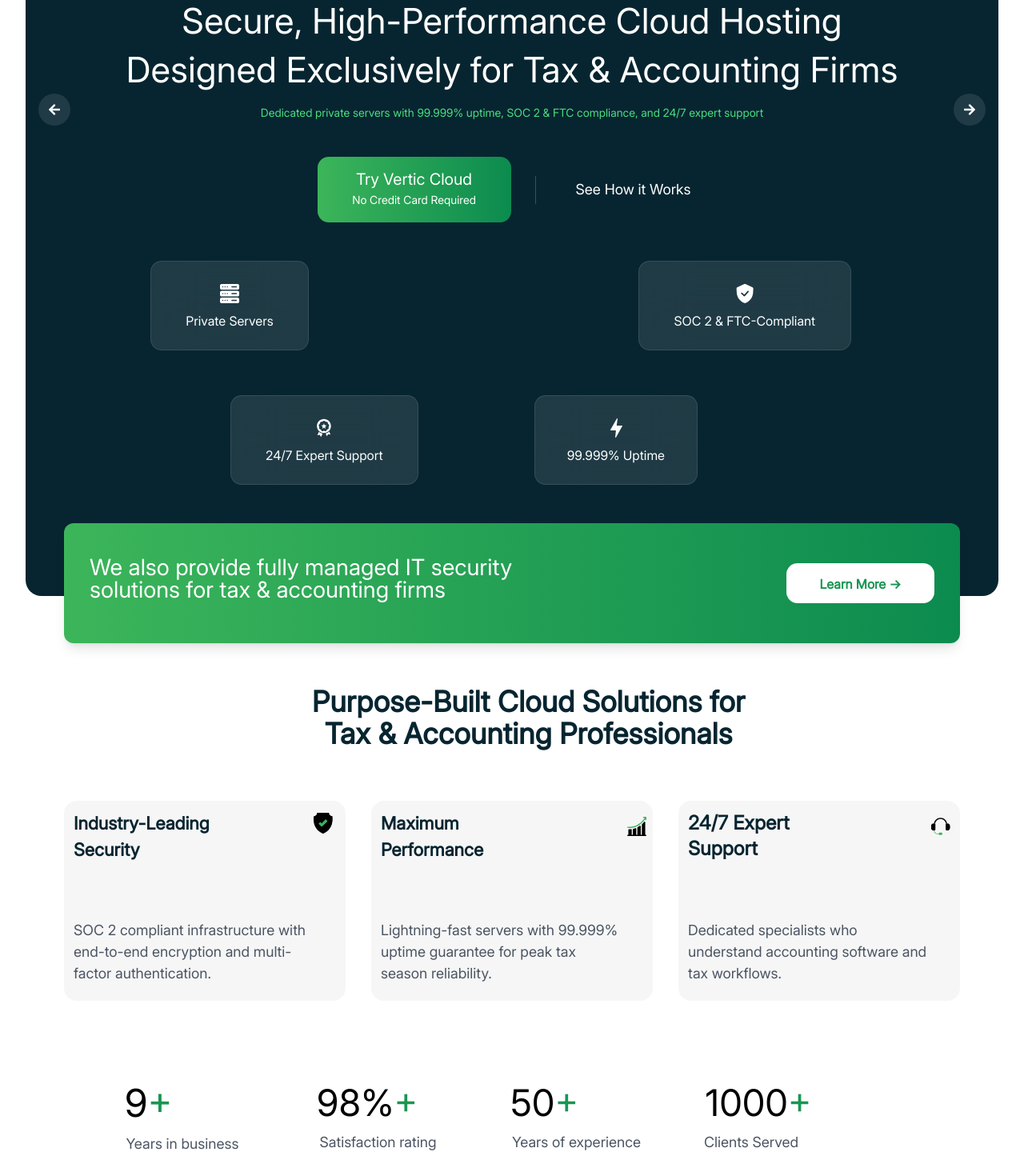
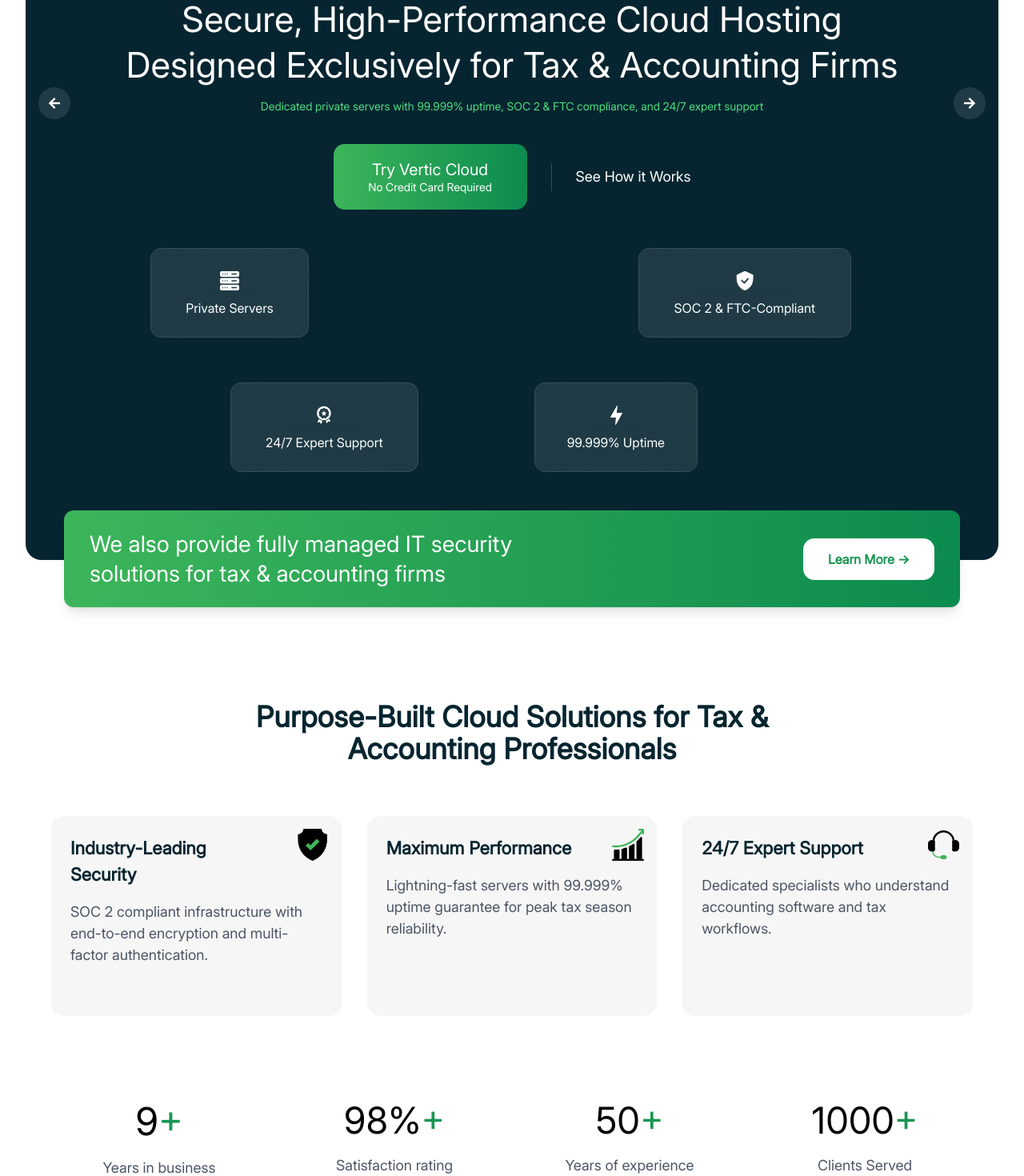
Before and after one commit to hamzaDev1947/junaid, a React (Create React App) app: page / in a window 1280 px wide. Shown: the part 280-1750 px from the top of the page at 80% size. Built offline with nearby package versions, Linux system fonts and the light colour scheme.

Commit message:
workupdate

```diff
--- a/src/App.js
+++ b/src/App.js
@@ -299,7 +299,7 @@ function App() {
           </div>
         )}
 
-        <div className="relative text-center mt-24">
+        <div className="relative text-center mt-24 px-4">
           {/* Left Arrow */}
           <button
             ref={prevRef}
@@ -327,54 +327,53 @@ function App() {
             className="w-full"
           >
             <SwiperSlide>
-              <h1 className="font-[inter] w-[1085px] h-[122px] mx-auto text-[44px] leading-[61px] tracking-[0] text-white">
+              <h1 className="font-[inter] text-white text-[28px] sm:text-[36px] md:text-[44px] leading-[130%] tracking-[0] w-full max-w-[1085px] mx-auto">
                 Secure, High-Performance Cloud Hosting <br />
                 Designed Exclusively for Tax & Accounting Firms
               </h1>
-              <p className="text-green-400 font-[inter] text-[14px] leading-[100%] w-[845px] h-[22px] mx-auto mt-4">
+              <p className="text-green-400 font-[inter] text-[14px] leading-[100%] max-w-[845px] w-full mx-auto mt-4">
                 Dedicated private servers with 99.999% uptime, SOC 2 & FTC
                 compliance, and 24/7 expert support
               </p>
               <div className="mt-10">
-                <div className="w-[452px] h-[82px] flex items-center justify-center gap-[30px] relative mx-auto rounded-[14px]">
-                  <button className="w-[242px] h-[82px] px-[40px] py-[18px] rounded-[14px] bg-gradient-to-r from-[#3CB55A] to-[#0C8B4F] flex flex-col items-center justify-center gap-[5px] text-white font-[inter] cursor-pointer">
-                    <span className="w-[158px] h-[24px] font-[inter] text-[20px] leading-[100%] text-white">
+                <div className="w-full max-w-[452px] h-auto flex flex-wrap sm:flex-nowrap items-center justify-center gap-[20px] sm:gap-[30px] mx-auto rounded-[14px]">
+                  <button className="w-full sm:w-[242px] h-[82px] px-[30px] py-[18px] rounded-[14px] bg-gradient-to-r from-[#3CB55A] to-[#0C8B4F] flex flex-col items-center justify-center gap-[5px] text-white font-[inter]">
+                    <span className="text-[20px] leading-[100%] text-white">
                       Try Vertic Cloud
                     </span>
-                    <span className="w-[162px] h-[17px] font-[inter] text-[14px] leading-[100%] text-white">
+                    <span className="text-[14px] leading-[100%] text-white">
                       No Credit Card Required
                     </span>
                   </button>
-                  <div className="w-px h-[35px] border-l border-white opacity-20"></div>
-                  <button className="px-[20px] flex items-center justify-center text-[18px] font-[inter] leading-[100%] whitespace-nowrap text-white bg-transparent">
+                  <div className="hidden sm:block w-px h-[35px] border-l border-white opacity-20"></div>
+                  <button className="text-[18px] font-[inter] leading-[100%] whitespace-nowrap text-white bg-transparent">
                     See How it Works
                   </button>
                 </div>
               </div>
             </SwiperSlide>
 
-            {/* Second Slide Example (optional) */}
             <SwiperSlide>
-              <h1 className="font-[inter] w-[1085px] h-[122px] mx-auto text-[44px] leading-[61px] tracking-[0] text-white">
+              <h1 className="font-[inter] text-white text-[28px] sm:text-[36px] md:text-[44px] leading-[130%] tracking-[0] w-full max-w-[1085px] mx-auto">
                 Super Fast and Secure Cloud Solutions <br />
                 Built for Modern Accounting Firms
               </h1>
-              <p className="text-green-400 font-[inter] text-[14px] leading-[100%] w-[845px] h-[22px] mx-auto mt-4">
+              <p className="text-green-400 font-[inter] text-[14px] leading-[100%] max-w-[845px] w-full mx-auto mt-4">
                 24/7 managed support, 99.999% uptime guarantee, and secure data
                 backups.
               </p>
               <div className="mt-10">
-                <div className="w-[452px] h-[82px] flex items-center justify-center gap-[30px] relative mx-auto rounded-[14px]">
-                  <button className="w-[242px] h-[82px] px-[40px] py-[18px] rounded-[14px] bg-gradient-to-r from-[#3CB55A] to-[#0C8B4F] flex flex-col items-center justify-center gap-[5px] text-white font-[inter] cursor-pointer">
-                    <span className="w-[158px] h-[24px] font-[inter] text-[20px] leading-[100%] text-white">
+                <div className="w-full max-w-[452px] h-auto flex flex-wrap sm:flex-nowrap items-center justify-center gap-[20px] sm:gap-[30px] mx-auto rounded-[14px]">
+                  <button className="w-full sm:w-[242px] h-[82px] px-[30px] py-[18px] rounded-[14px] bg-gradient-to-r from-[#3CB55A] to-[#0C8B4F] flex flex-col items-center justify-center gap-[5px] text-white font-[inter]">
+                    <span className="text-[20px] leading-[100%] text-white">
                       Try Vertic Cloud
                     </span>
-                    <span className="w-[162px] h-[17px] font-[inter] text-[14px] leading-[100%] text-white">
+                    <span className="text-[14px] leading-[100%] text-white">
                       No Credit Card Required
                     </span>
                   </button>
-                  <div className="w-px h-[35px] border-l border-white opacity-20"></div>
-                  <button className="px-[20px] flex items-center justify-center text-[18px] font-[inter] leading-[100%] whitespace-nowrap text-white bg-transparent">
+                  <div className="hidden sm:block w-px h-[35px] border-l border-white opacity-20"></div>
+                  <button className="text-[18px] font-[inter] leading-[100%] whitespace-nowrap text-white bg-transparent">
                     See How it Works
                   </button>
                 </div>
@@ -382,18 +381,20 @@ function App() {
             </SwiperSlide>
           </Swiper>
         </div>
+
         <section
           id="features"
-          className="w-full px-6 py-16 transition-all duration-500 ease-in-out"
+          className="w-full px-4 sm:px-6 py-16 transition-all duration-500 ease-in-out"
         >
           <div className="max-w-6xl mx-auto grid grid-cols-1 md:grid-cols-2 gap-6 text-center">
-            <div className="w-[198px] h-[112px] border border-white/10 rounded-[14px] bg-white/10 backdrop-blur-[30px] pt-[28px] pr-[34px] pb-[28px] pl-[34px] text-white cursor-pointer transition duration-500 transform -translate-x-4 -translate-y-4 ml-[140px]">
+            <div className="w-full sm:w-[198px] h-[112px] border border-white/10 rounded-[14px] bg-white/10 backdrop-blur-[30px] pt-[28px] px-[34px] text-white cursor-pointer transition duration-500 transform -translate-x-2 sm:-translate-x-4 -translate-y-4 sm:ml-[140px]">
               <div className="flex flex-col items-center gap-[10px]">
                 <img src="/pri.svg" alt="Private Servers" className="w-6 h-6" />
                 <span>Private Servers</span>
               </div>
             </div>
-            <div className="w-[265.7px] h-[112px] border border-white/10 rounded-[14px] bg-white/10 backdrop-blur-[30px] pt-[28px] pr-[34px] pb-[28px] pl-[34px] text-white cursor-pointer transition duration-500 transform translate-x-4 -translate-y-4 ml-[130px] ">
+
+            <div className="w-full sm:w-[265.7px] h-[112px] border border-white/10 rounded-[14px] bg-white/10 backdrop-blur-[30px] pt-[28px] px-[34px] text-white cursor-pointer transition duration-500 transform translate-x-2 sm:translate-x-4 -translate-y-4 sm:ml-[130px]">
               <div className="flex flex-col items-center gap-[10px]">
                 <img
                   src="/soc.svg"
@@ -403,7 +404,8 @@ function App() {
                 <span>SOC 2 & FTC-Compliant</span>
               </div>
             </div>
-            <div className="w-[234.67px] h-[112px] border border-white/10 rounded-[14px] bg-white/10 backdrop-blur-[30px] pt-[28px] pr-[34px] pb-[28px] pl-[34px] text-white cursor-pointer transition duration-500 transform -translate-x-4 translate-y-4 ml-[240px]">
+
+            <div className="w-full sm:w-[234.67px] h-[112px] border border-white/10 rounded-[14px] bg-white/10 backdrop-blur-[30px] pt-[28px] px-[34px] text-white cursor-pointer transition duration-500 transform -translate-x-2 sm:-translate-x-4 translate-y-4 sm:ml-[240px]">
               <div className="flex flex-col items-center gap-[10px]">
                 <img
                   src="/exp.svg"
@@ -413,7 +415,8 @@ function App() {
                 <span>24/7 Expert Support</span>
               </div>
             </div>
-            <div className="w-[203.64px] h-[112px] border border-white/10 rounded-[14px] bg-white/10 backdrop-blur-[30px] pt-[28px] pr-[34px] pb-[28px] pl-[34px] text-white cursor-pointer transition duration-500 transform translate-x-4 translate-y-4 mr-[30px]">
+
+            <div className="w-full sm:w-[203.64px] h-[112px] border border-white/10 rounded-[14px] bg-white/10 backdrop-blur-[30px] pt-[28px] px-[34px] text-white cursor-pointer transition duration-500 transform translate-x-2 sm:translate-x-4 translate-y-4 sm:mr-[30px]">
               <div className="flex flex-col items-center gap-[10px]">
                 <img src="/opt.svg" alt="99.999% Uptime" className="w-6 h-6" />
                 <span>99.999% Uptime</span>
@@ -421,132 +424,116 @@ function App() {
             </div>
           </div>
         </section>
-        <section id="it-security" className="w-full px-6 pb-0 relative z-10 ">
-          <div className="w-[1120px] h-[150px] mx-auto bg-gradient-to-r from-[#3CB55A] to-[#0C8B4F] text-white font-[inter] rounded-xl px-8 py-6 flex flex-col md:flex-row justify-between items-center shadow-lg relative z-10 -mb-[75px]">
-            <p className="w-[561px] h-[68px] text-[28px] leading-[100%] font-medium text-[#ffffff] text-center md:text-left">
+
+        <section
+          id="it-security"
+          className="w-full px-4 sm:px-6 pb-0 relative z-10"
+        >
+          <div className="w-full max-w-[1120px] h-auto mx-auto bg-gradient-to-r from-[#3CB55A] to-[#0C8B4F] text-white font-[inter] rounded-xl px-6 sm:px-8 py-6 flex flex-col md:flex-row justify-between items-center shadow-lg relative z-10 -mb-[75px]">
+            <p className="w-full md:w-[561px] text-[20px] sm:text-[24px] md:text-[28px] leading-[130%] font-medium text-center md:text-left">
               We also provide fully managed IT security solutions for tax &
               accounting firms
             </p>
-            <button className="w-[185px] h-[50px] bg-white text-[#199652] font-semibold rounded-[14px] px-[31px] py-[14px] mt-4 md:mt-0">
+            <button className="w-full sm:w-auto mt-4 md:mt-0 bg-white text-[#199652] font-semibold rounded-[14px] px-[31px] py-[14px] text-[16px]">
               Learn More →
             </button>
           </div>
         </section>
       </div>
-      <section className="bg-white w-full min-h-screen z-0 relative py-16 px-6 text-[#072530]">
-        <div className="max-w-6xl mt-40 items-center ">
+      <section className="bg-white w-full min-h-screen relative z-0 py-16 px-4 sm:px-6 text-[#072530]">
+        <div className="max-w-6xl mx-auto mt-20 flex flex-col items-center">
           {/* Heading */}
-          <h2 className="text-4xl font-[inter] font-semibold text-center mb-10 w-[591px] h-[88px] absolute top-[80px] left-[365px] ">
+          <h2 className="text-2xl sm:text-3xl md:text-4xl font-[inter] font-semibold text-center mb-16 max-w-3xl">
             Purpose-Built Cloud Solutions for Tax & Accounting Professionals
           </h2>
 
           {/* Features Grid */}
-          <div className="w-full max-w-7xl ml-10 mr-10 flex flex-col md:flex-row items-center justify-center gap-8 mb-20 px-4">
-            {/* First Child Div */}
-            <div className="relative md:w-1/3 p-3 rounded-2xl bg-[#F6F6F6] min-h-[250px]">
-              {/* Outer Image Container at Top Right */}
-              <div className="absolute top-4 right-4 flex items-center justify-center size-6">
-                {/* Outer Image */}
-                <img src="/ii.svg" alt="Security Outer" className="w-16 h-16" />
+          <div className="w-full flex flex-col md:flex-row items-center justify-center gap-8 mb-20">
+            {/* Card 1 */}
+            <div className="relative w-full md:w-1/3 p-6 rounded-2xl bg-[#F6F6F6] min-h-[250px]">
+              <div className="absolute top-4 right-4">
+                <img src="/ii.svg" alt="Security" className="w-10 h-10" />
               </div>
-
-              {/* Heading at Top Left */}
-              <h3 className="text-[22px]  font-semibold font-[inter] mb-4 text-left pr-20">
-                {" "}
-                {/* Added padding-right to prevent text overlap */}
+              <h3 className="text-[20px] sm:text-[22px] font-semibold font-[inter] mb-4 pr-20">
                 Industry-Leading Security
               </h3>
-
-              {/* Paragraph at Bottom Left */}
-              <p className="absolute bottom-9 w-[300px] h-[66px] font-[inter] text-[18px]  text-gray-600 text-left">
+              <p className="text-[16px] sm:text-[18px] text-gray-600 font-[inter]">
                 SOC 2 compliant infrastructure with end-to-end encryption and
                 multi-factor authentication.
               </p>
             </div>
-            {/* Second Child Div */}
-            <div className="relative md:w-1/3 p-3 rounded-2xl bg-[#F6F6F6] min-h-[250px]">
-              {/* Image at Top Right */}
-              <div className="absolute top-0 right-2 size-6 ">
-                <img src="/max.svg" alt="Performance" className="w-16 h-16" />
+
+            {/* Card 2 */}
+            <div className="relative w-full md:w-1/3 p-6 rounded-2xl bg-[#F6F6F6] min-h-[250px]">
+              <div className="absolute top-4 right-4">
+                <img src="/max.svg" alt="Performance" className="w-10 h-10" />
               </div>
-
-              {/* Heading at Top Left */}
-              <h3 className="text-[22px] w-[200px] h-[54px] font-semibold font-[inter] text-left">
+              <h3 className="text-[20px] sm:text-[22px] font-semibold font-[inter] mb-4">
                 Maximum Performance
               </h3>
-
-              {/* Paragraph at Bottom Left */}
-              <p className="absolute bottom-9 w-[300px] h-[66px] font-[inter] text-[18px] text-gray-600 text-left">
+              <p className="text-[16px] sm:text-[18px] text-gray-600 font-[inter]">
                 Lightning-fast servers with 99.999% uptime guarantee for peak
                 tax season reliability.
               </p>
             </div>
 
-            {/* Third Child Div */}
-            <div className="relative md:w-1/3 p-3 rounded-2xl bg-[#F6F6F6] min-h-[250px]">
-              {/* Image at Top Right */}
-              <div className="absolute top-0 right-3 size-6">
-                <img src="/247exp.svg" alt="Support" className="w-16 h-16" />
+            {/* Card 3 */}
+            <div className="relative w-full md:w-1/3 p-6 rounded-2xl bg-[#F6F6F6] min-h-[250px]">
+              <div className="absolute top-4 right-4">
+                <img src="/247exp.svg" alt="Support" className="w-10 h-10" />
               </div>
-
-              {/* Heading at Top Left */}
-              <h3 className="text-2xl w-[200px] h-[54px] font-[inter] font-semibold mb-4 text-left">
+              <h3 className="text-[20px] sm:text-[22px] font-semibold font-[inter] mb-4">
                 24/7 Expert Support
               </h3>
-
-              {/* Paragraph at Bottom Left */}
-              <p className="absolute bottom-9 w-[300px] h-[66px] font-[inter] text-[18px] text-gray-600 text-left">
+              <p className="text-[16px] sm:text-[18px] text-gray-600 font-[inter]">
                 Dedicated specialists who understand accounting software and tax
                 workflows.
               </p>
             </div>
           </div>
-          {/* Stats Section */}
-          <div className="flex justify-center items-center">
-            <div className="grid grid-cols-2 md:grid-cols-4 gap-6 text-center ">
-              <div className="p-6">
-                <p className="w-[63px] h-[58px] text-[48px] leading-[100%] font-medium font-[inter] mb-2">
+
+          {/* Stats Grid */}
+          <div className="grid grid-cols-2 md:grid-cols-4 gap-6 w-full text-center">
+            <div className="p-4">
+              <p className="text-[36px] sm:text-[48px] font-medium font-[inter] mb-2">
                 <span className="text-black">9</span>
                 <span className="text-[#199652]">+</span>
               </p>
-                <p className="w-[148px] h-[22px] text-[18px] leading-[100%] font-normal font-[inter] text-gray-600 text-center">
+              <p className="text-[16px] sm:text-[18px] text-gray-600 font-[inter]">
                 Years in business
               </p>
             </div>
-              <div className="p-6">
-                <p className="w-[128px] h-[56px] text-[46px] leading-[100%] font-medium font-[inter] mb-2">
+            <div className="p-4">
+              <p className="text-[36px] sm:text-[46px] font-medium font-[inter] mb-2">
                 <span className="text-black">98%</span>
                 <span className="text-[#199652]">+</span>
               </p>
-
-                <p className="w-[155px] h-[22px] text-[18px] leading-[100%] font-normal font-[inter] text-gray-600 text-center ">
+              <p className="text-[16px] sm:text-[18px] text-gray-600 font-[inter]">
                 Satisfaction rating
               </p>
             </div>
-              <div className="p-6">
-                <p className="w-[89px] h-[56px] text-[46px] leading-[100%] font-medium font-[inter] mb-2">
+            <div className="p-4">
+              <p className="text-[36px] sm:text-[46px] font-medium font-[inter] mb-2">
                 <span className="text-black">50</span>
                 <span className="text-[#199652]">+</span>
               </p>
-
-                <p className="w-[169px] h-[22px] text-[18px] leading-[100%] font-normal font-[inter] text-gray-600 text-center">
+              <p className="text-[16px] sm:text-[18px] text-gray-600 font-[inter]">
                 Years of experience
               </p>
             </div>
-              <div className="p-6">
-                <p className="w-[142px] h-[56px] text-[46px] leading-[100%] font-medium font-[inter] mb-2">
+            <div className="p-4">
+              <p className="text-[36px] sm:text-[46px] font-medium font-[inter] mb-2">
                 <span className="text-black">1000</span>
                 <span className="text-[#199652]">+</span>
               </p>
-
-                <p className="w-[124px] h-[22px] text-[18px] leading-[100%] font-normal font-[inter] text-gray-600 text-center">
+              <p className="text-[16px] sm:text-[18px] text-gray-600 font-[inter]">
                 Clients Served
               </p>
             </div>
           </div>
         </div>
-        </div>
       </section>
+
       <div className="bg-gradient-to-b from-[#041E2A] to-[#072530] py-16 px-4">
         {/* Heading */}
         <div className="flex flex-col items-center text-center">
```
Lines whose indentation alone changed are shown as unchanged.
